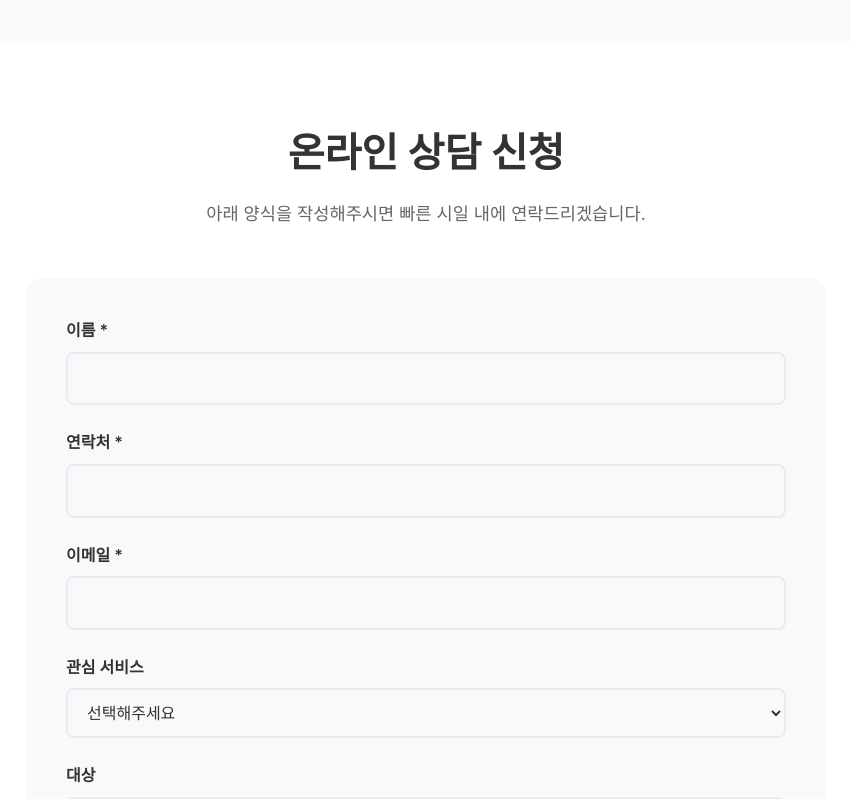
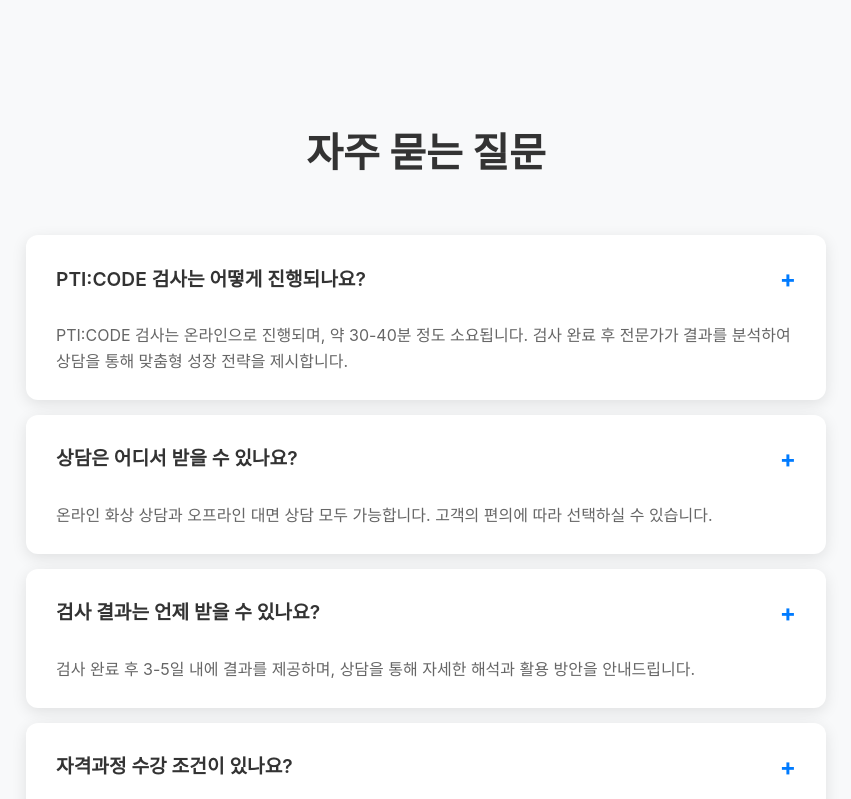
Before and after one commit to tony-kang/mcHome, a SvelteKit app: page /contact in a window 1280 px wide. Shown: the part 920-1719 px from the top of the page, without its empty margins (214-1065 px from the left). Built offline with nearby package versions, Linux system fonts and the light colour scheme.

Commit message:
온라인 상담신청 삭제

```diff
--- a/src/routes/contact/+page.svelte
+++ b/src/routes/contact/+page.svelte
@@ -53,7 +53,7 @@
 	</section>
 
 	<!-- Contact Form -->
-	<section class="contact-form-section">
+	<!-- <section class="contact-form-section">
 		<div class="container">
 			<div class="form-container">
 				<div class="form-header">
@@ -92,7 +92,7 @@
 					</div>
 
 					<div class="form-group">
-						<label for="target">대상</label>
+						<label for="target">상담 대상</label>
 						<select id="target" name="target">
 							<option value="">선택해주세요</option>
 							<option value="infant">영유아</option>
@@ -123,7 +123,7 @@
 				</form>
 			</div>
 		</div>
-	</section>
+	</section> -->
 
 	<!-- FAQ Section -->
 	<section class="faq-section">
```
